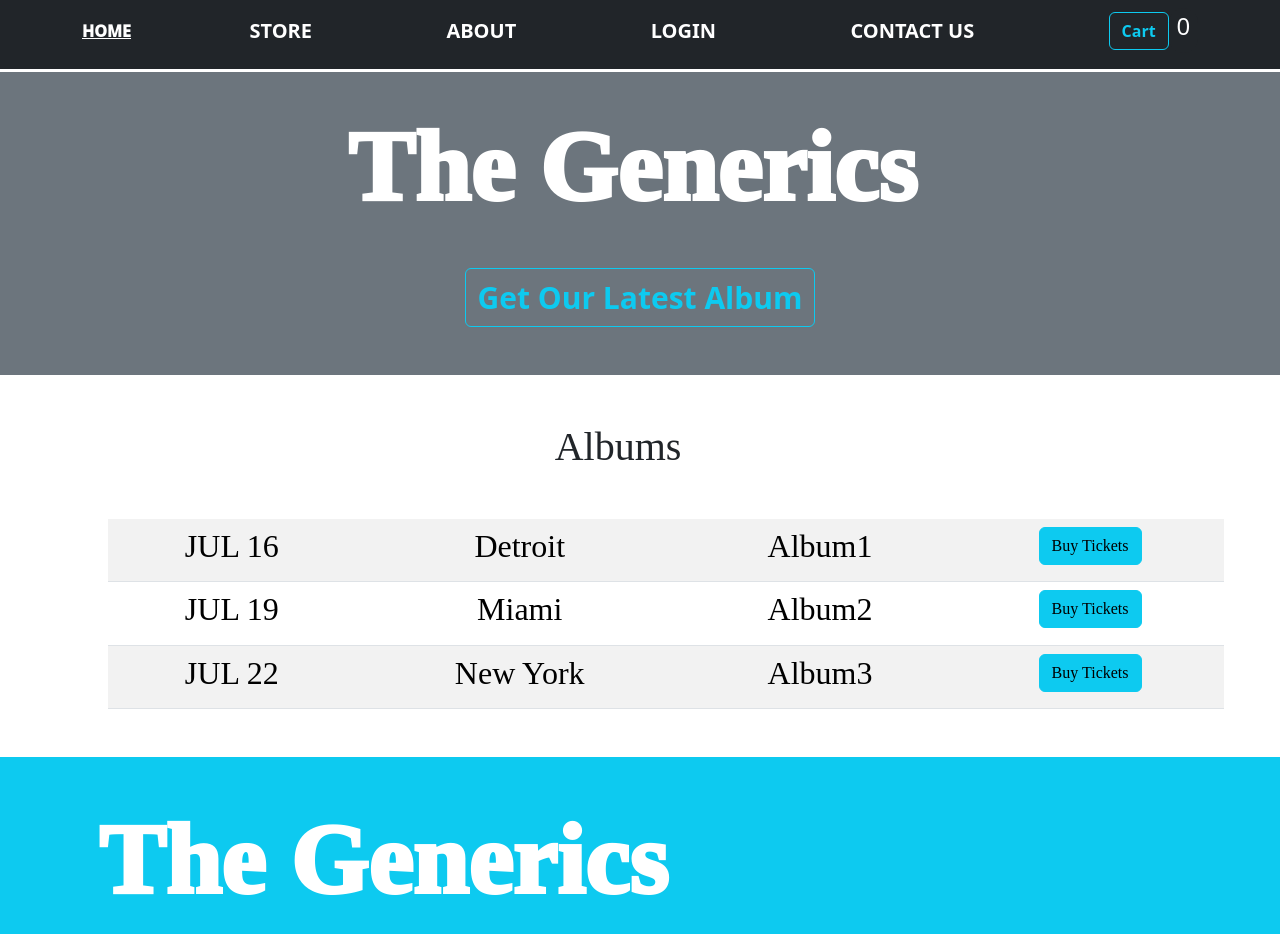
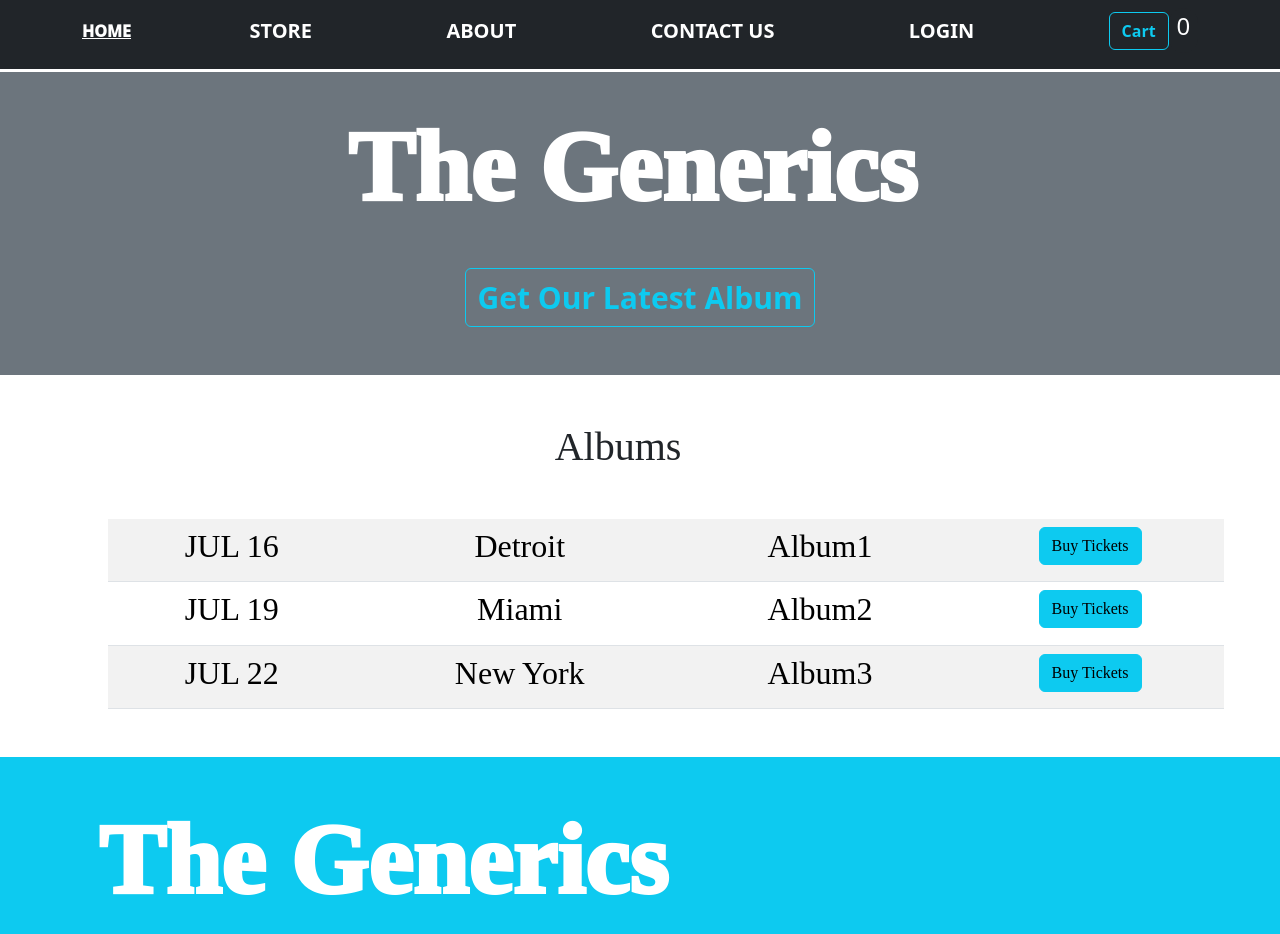
Before and after one commit to Meena024/ecommerce, a React (Create React App) app: page /home in a window 1280 px wide. Shown: the top 934 px of the page. Built offline with nearby package versions, Linux system fonts and the light colour scheme.

Commit message:
Protecting the product page

```diff
--- a/src/App.js
+++ b/src/App.js
@@ -12,6 +12,7 @@ import Home from "./components/Pages/Home";
 import Contact from "./components/Pages/Contact";
 import ProductDetails from "./components/Pages/Product/ProductDetails";
 import AuthContextProvider from "./Context/AuthContextProvider";
+import PrivateRoute from "./components/PrivateRoute";
 
 const App = () => {
   let [cartVisible, setCartVisible] = useState(false);
@@ -31,7 +32,7 @@ const App = () => {
             <Route path="/home">
               <Home />
             </Route>
-            <Route path="/store">
+            <PrivateRoute path="/store">
               <h1 style={{ fontFamily: "monospace" }}>COLORS</h1>
               <div className="text-center">
                 <Products />
@@ -44,7 +45,7 @@ const App = () => {
                   <h5>SEE THE CART</h5>
                 </Button>
               </div>
-            </Route>
+            </PrivateRoute>
             <Route path="/about">
               <About />
             </Route>
--- a/src/components/Header.js
+++ b/src/components/Header.js
@@ -1,12 +1,16 @@
-// Header.js
 import { Navbar, Container, Button, Badge, Nav } from "react-bootstrap";
 import { Link, NavLink, useLocation } from "react-router-dom";
 import CartContext from "../Context/CartContext";
+import AuthContext from "../Context/AuthContext";
 import { useContext } from "react";
 
 const Header = (props) => {
   const cartCtx = useContext(CartContext);
+  const authCtx = useContext(AuthContext);
   const location = useLocation();
+  const logoutHandler = () => {
+    authCtx.logout();
+  };
 
   return (
     <>
@@ -23,12 +27,18 @@ const Header = (props) => {
           <Navbar.Brand as={Link} to="/about">
             ABOUT
           </Navbar.Brand>
-          <Navbar.Brand as={Link} to="/login">
-            LOGIN
-          </Navbar.Brand>
           <Navbar.Brand as={Link} to="/contact">
             CONTACT US
           </Navbar.Brand>
+          {authCtx.isLoggedIn ? (
+            <Navbar.Brand as={Link} to="/" onClick={logoutHandler}>
+              LOGOUT
+            </Navbar.Brand>
+          ) : (
+            <Navbar.Brand as={Link} to="/login">
+              LOGIN
+            </Navbar.Brand>
+          )}
           <div>
             <Button
               variant="outline-info"
--- /dev/null
+++ b/src/components/PrivateRoute.js
@@ -0,0 +1,19 @@
+import React, { useContext } from "react";
+import { Route, Redirect } from "react-router-dom";
+import AuthContext from "../Context/AuthContext";
+
+const PrivateRoute = ({ children, ...rest }) => {
+  const authCtx = useContext(AuthContext);
+  const isLoggedIn = authCtx.isLoggedIn;
+
+  return (
+    <Route
+      {...rest}
+      render={() => {
+        return isLoggedIn ? children : <Redirect to="/login" />;
+      }}
+    />
+  );
+};
+
+export default PrivateRoute;
```
